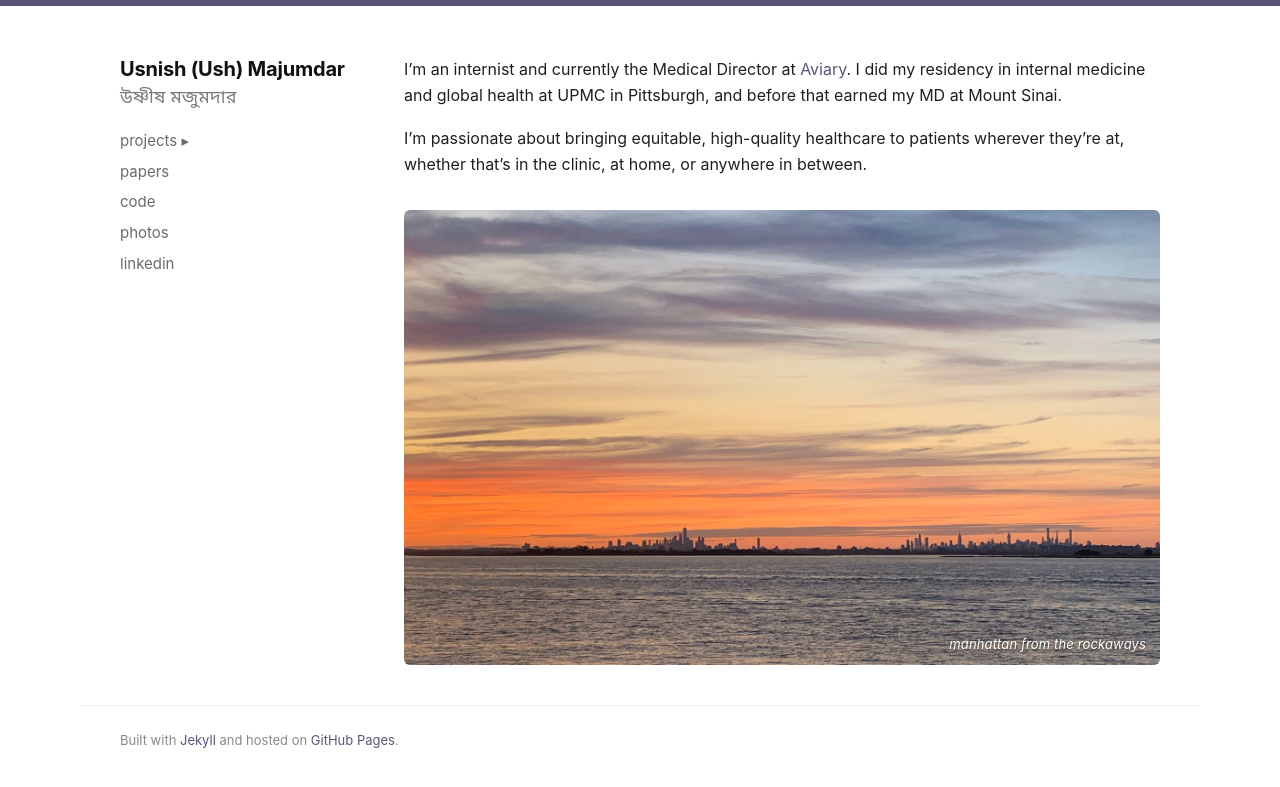
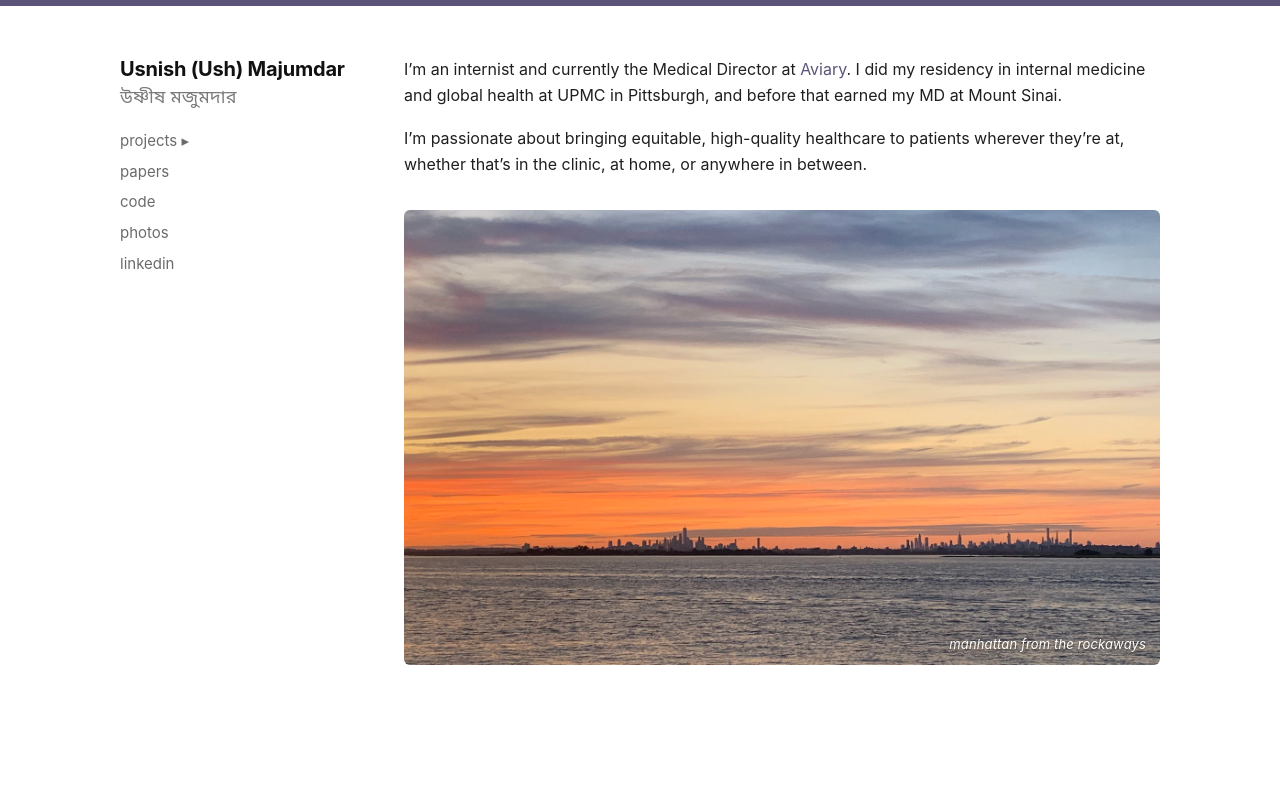
Before and after one commit to usnish/usnish.github.io, a Jekyll site: the page built from index.md, in a window 1280 px wide. Shown: the top 787 px of the page. Built offline with Jekyll 4.4.1, drawn with Linux system fonts in a browser that asks for light colours.

Commit message:
Remove the site footer
Co-Authored-By: Claude Opus 5.5 <noreply@anthropic.com>

```diff
--- a/_layouts/default.html
+++ b/_layouts/default.html
@@ -50,8 +50,5 @@
     {{ content }}
   </main>
 </div>
-<footer class="footer">
-  Built with <a href="https://jekyllrb.com/">Jekyll</a> and hosted on <a href="https://pages.github.com/">GitHub Pages</a>.
-</footer>
 </body>
 </html>
--- a/css/main.css
+++ b/css/main.css
@@ -49,7 +49,7 @@ img { border-radius: 6px; }
   gap: 48px;
   max-width: 1120px;
   margin: 0 auto;
-  padding: 56px 40px 40px;
+  padding: 56px 40px 72px;
 }
 
 .sidebar {
@@ -93,14 +93,6 @@ ul.nav a, .nav-dropdown summary {
 }
 ul.nav a:hover, .nav-dropdown summary:hover { color: #443f5a; text-decoration: none; }
 
-.footer {
-  max-width: 1120px;
-  margin: 0 auto;
-  padding: 24px 40px 40px;
-  font-size: 13px;
-  color: #8a8a8a;
-  border-top: 1px solid #eee;
-}
 
 /* cover photo ######################################## */
 .cover {
@@ -171,11 +163,10 @@ ul.nav a:hover, .nav-dropdown summary:hover { color: #443f5a; text-decoration: n
   .page {
     flex-direction: column;
     gap: 28px;
-    padding: 36px 20px 24px;
+    padding: 36px 20px 48px;
   }
   .sidebar { flex: none; }
   ul.nav { display: flex; flex-wrap: wrap; gap: 4px 18px; margin-top: 10px; }
   ul.nav li { margin: 0; }
-  .footer { padding: 20px; }
   .cover { margin-top: 24px; }
 }
```
